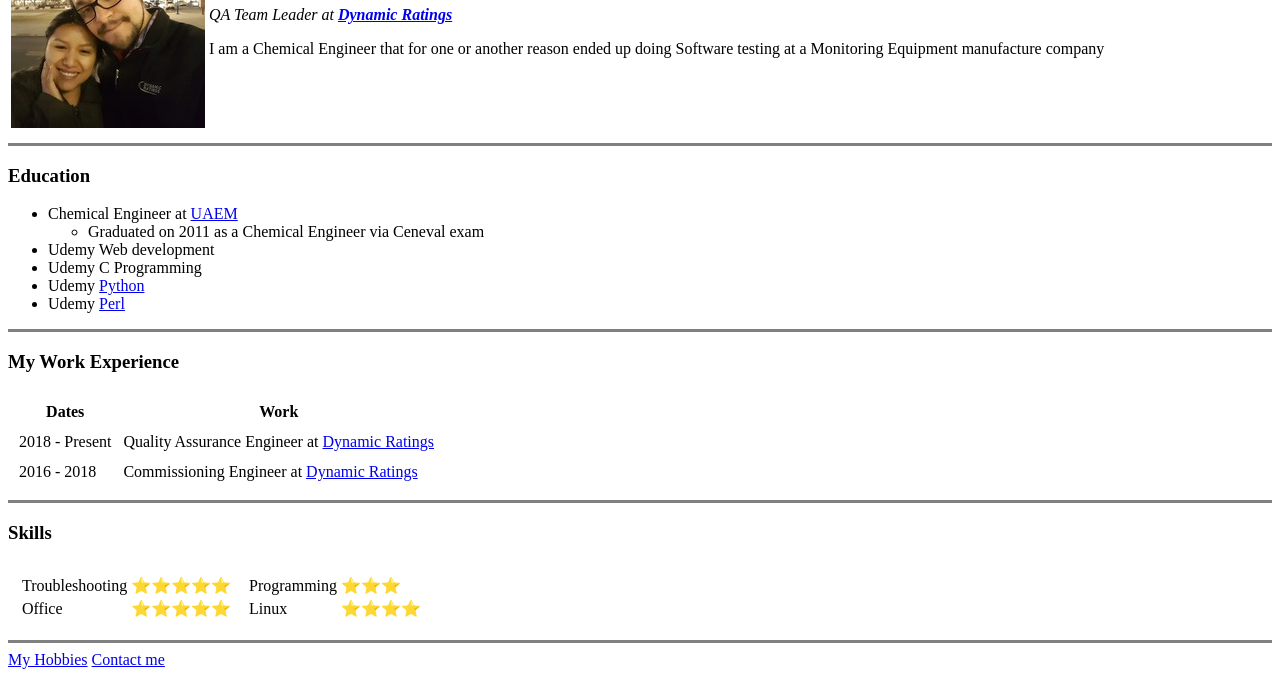
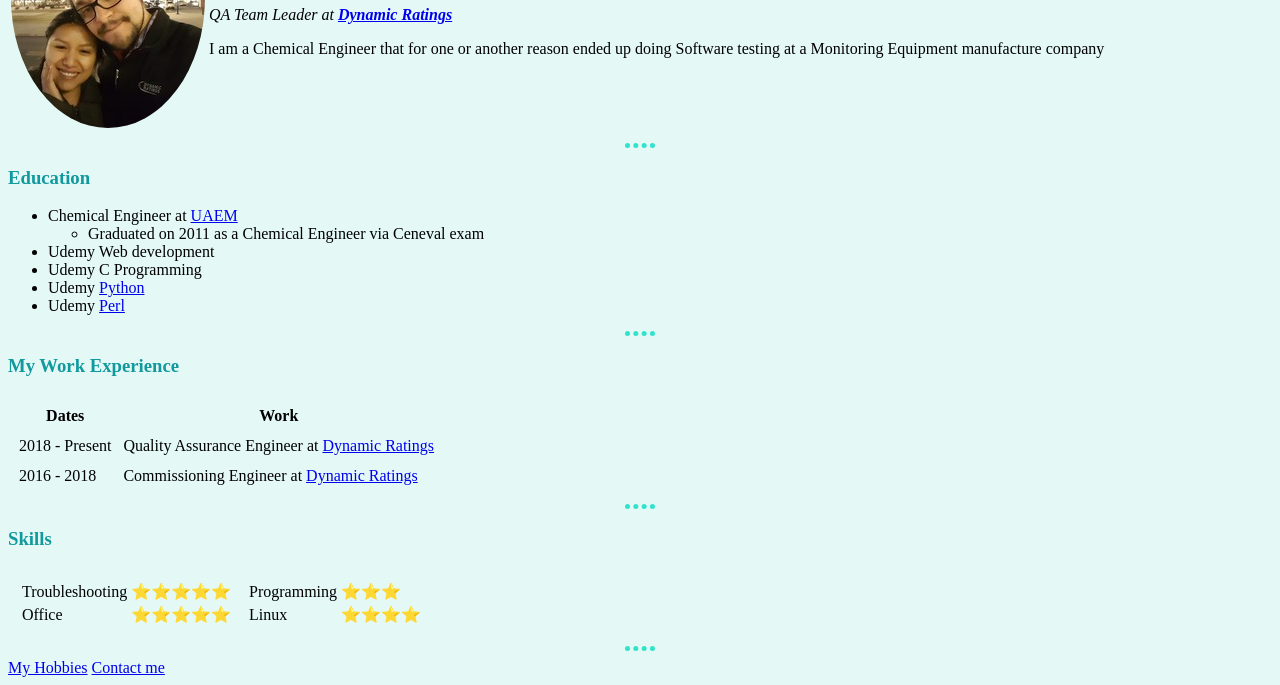
Before and after one commit to JCarl-O/cv, a plain HTML site: page index.html in a window 1280 px wide. Shown: the part 142-827 px from the top of the page. Drawn offline with Linux system fonts and the light colour scheme.

Commit message:
Added Style to the page

```diff
--- /dev/null
+++ b/css/styles.css
@@ -0,0 +1,19 @@
+body {
+  background-color: #e4f9f5;
+}
+hr {
+  border-style: none;
+  border-top-style: dotted;
+  border-width: 5px;
+  border-spacing: 10px;
+  border-color: #30e3ca;
+  width: 30px;
+}
+
+h1, h3 {
+  color: #11999e;
+}
+
+img {
+  border-radius: 50%;
+}
--- a/index.html
+++ b/index.html
@@ -3,6 +3,7 @@
 <head>
   <meta charset="utf-8">
   <title>Carlos' Personal Site</title>
+  <link rel="stylesheet" href="css/styles.css">
 </head>
 <body>
   <table>
@@ -17,7 +18,7 @@
     </td>
     </tr>
   </table>
-  <hr size="3" noshade>
+  <hr>
   <h3>Education</h3>
   <ul>
     <li>Chemical Engineer at <a href="https://uaem.mx">UAEM</a></li>
@@ -30,7 +31,7 @@
     <li>Udemy <a href="https://python.org">Python</a></li>
     <li>Udemy <a href="https://perl.org">Perl</a></li>
   </ul>
-  <hr size="3" noshade>
+  <hr>
   <h3>My Work Experience</h3>
   <table cellspacing="10">
     <thead>
@@ -50,7 +51,7 @@
       </tr>
     </tbod>
   </table>
-  <hr size="3" noshade>
+  <hr>
   <h3>Skills</h3>
   <table cellspacing="10">
     <tr>
@@ -80,7 +81,7 @@
       </td>
     </tr>
   </table>
-  <hr size="3" noshade>
+  <hr>
   <a href="hobbies.html">My Hobbies</a>
   <a href="contactme.html">Contact me</a>
 </body>
```
Also changed, not shown: contactme.html (+2 -1 lines), hobbies.html (+1 -0 lines).
